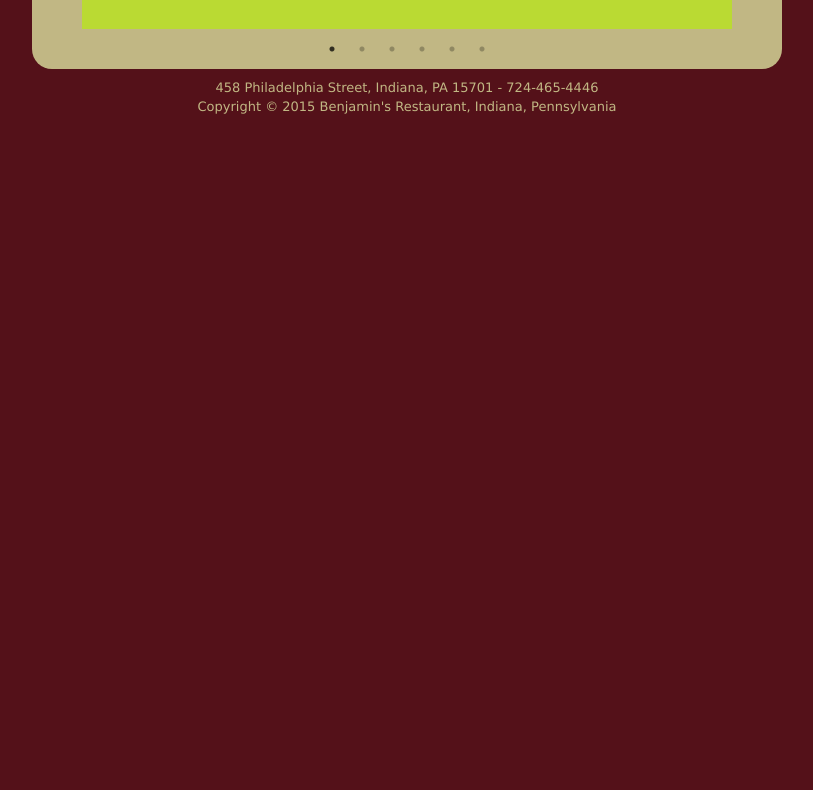
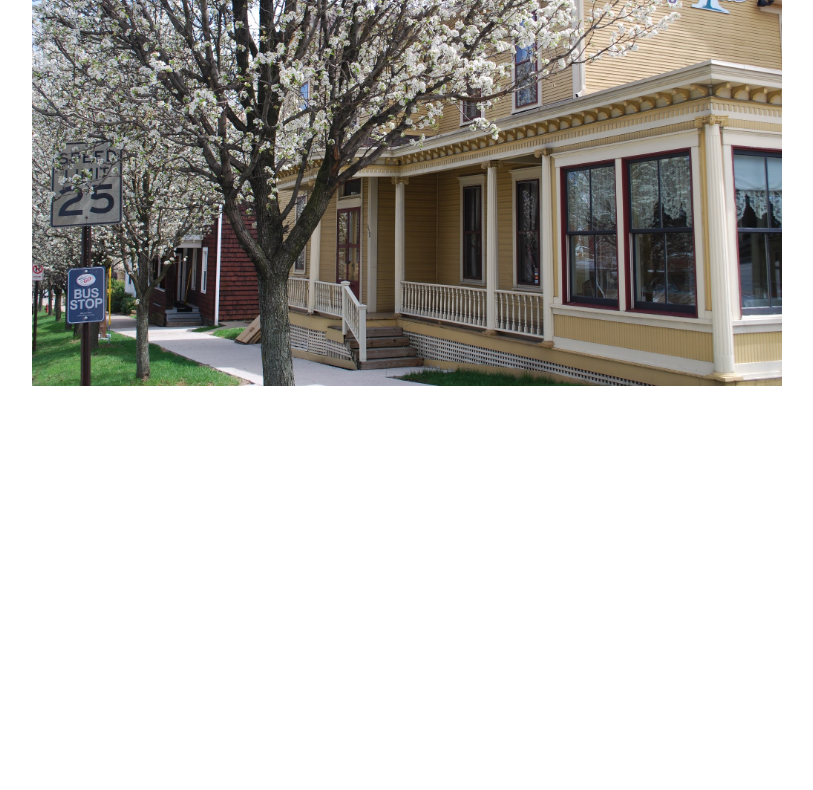
Before and after one commit to gregknudsen-zz/benjamins, a plain HTML site: page photos.htm in a window 1280 px wide. Shown: the part 338-1128 px from the top of the page, without its empty margins (233-1046 px from the left). Before the commit the page ends 800 px from the top, so only its background shows below. Drawn offline with nearby package versions, Linux system fonts and the light colour scheme.

Commit message:
add several pics and play with sizing/setting of slick

```diff
--- a/css/home.css
+++ b/css/home.css
@@ -1,38 +1,22 @@
 @charset "utf-8";
 /* CSS Document */
 
-.my-slider {
+/*.my-slider {
 	margin:30px 50px 30px;
+}*/
+
+.slick-slide img {
+	max-width: 760px;
+	height: auto;
 }
 
-.slick-slide {
-	background: #bada33;
-	color: white;
-	padding: 40px 0;
-	font-size: 30px;
-	font-family: "Arial", "Helvetica";
-	text-align: center;
-}
-
-.slick-prev:before,
-.slick-next:before {
-    color: black;
-}
-
-.slick-dots {
-    bottom: -30px;
-}
-
-.slick-slide:nth-child(odd) {
-  background: #1acc31;
-}
-
-.slick-track {
-	margin: 0 auto;
+.slick-dots li {
+	margin: 5px;
+	/*font-size: 2em;*/
 }
 
 body {
-	background: #541119;
+	background: #fff;
 	margin: 0;
 	padding: 0;
 	color: #000000;
@@ -112,7 +96,7 @@ a:hover, a:active, a:focus { /* this group of selectors will give a keyboard nav
 	padding-right: 0;
 	padding-bottom: 10px;
 	padding-left: 0;
-	background-image: url(../images/backgr_grad.png);
+	/*background-image: url(../images/backgr_grad.png);*/
 	background-repeat: repeat-x;
 	background-position: center top;
 	margin-left: 0px;
--- a/photos.htm
+++ b/photos.htm
@@ -56,12 +56,12 @@ _gaq.push(["_trackPageview"]);
     <!-- InstanceBeginEditable name="content" -->
 
       <div class="my-slider">
-        <div>slide1</div>
-        <div>slide2</div>
-        <div>slide3</div>
-        <div>slide4</div>
-        <div>slide5</div>
-        <div>slide6</div>
+        <div><img src="./images/benjamins-front-shot.jpg" /></div>
+        <div><img src="./images/latte.jpg" /></div>
+        <div><img src="./images/servers1.jpg" /></div>
+        <div><img src="./images/todd-toast.jpg" /></div>
+        <div><img src="./images/servers3.jpg" /></div>
+        <div><img src="./images/statue.jpg" /></div>
       </div>
 </div>
   <div class="footer">458 Philadelphia Street, Indiana, PA 15701
@@ -103,7 +103,14 @@ $(document).ready(function() {
   $(".my-slider").slick({
     // autoplay: true,
     dots: true,
+    // centerMode: true,
+    // centerPadding: '60px',
+    slidesToShow: 1,
+    slidesToScroll: 1,
+    // variableWidth: true,
+    // adaptiveHeight: true,
     // fade: true,
+    // cssEase: 'linear',
     responsive: [{
         breakpoint: 500,
         settings: {
```
Also changed, not shown: images/beer.jpg (added), images/benjamins-front-shot.jpg (added), images/bottles-2.jpg (added), images/brooke-lark-small.jpg (added), images/latte.jpg (added), images/servers1.jpg, images/servers2.jpg, images/servers3.jpg, images/todd-toast.jpg (added), 1 other file.
